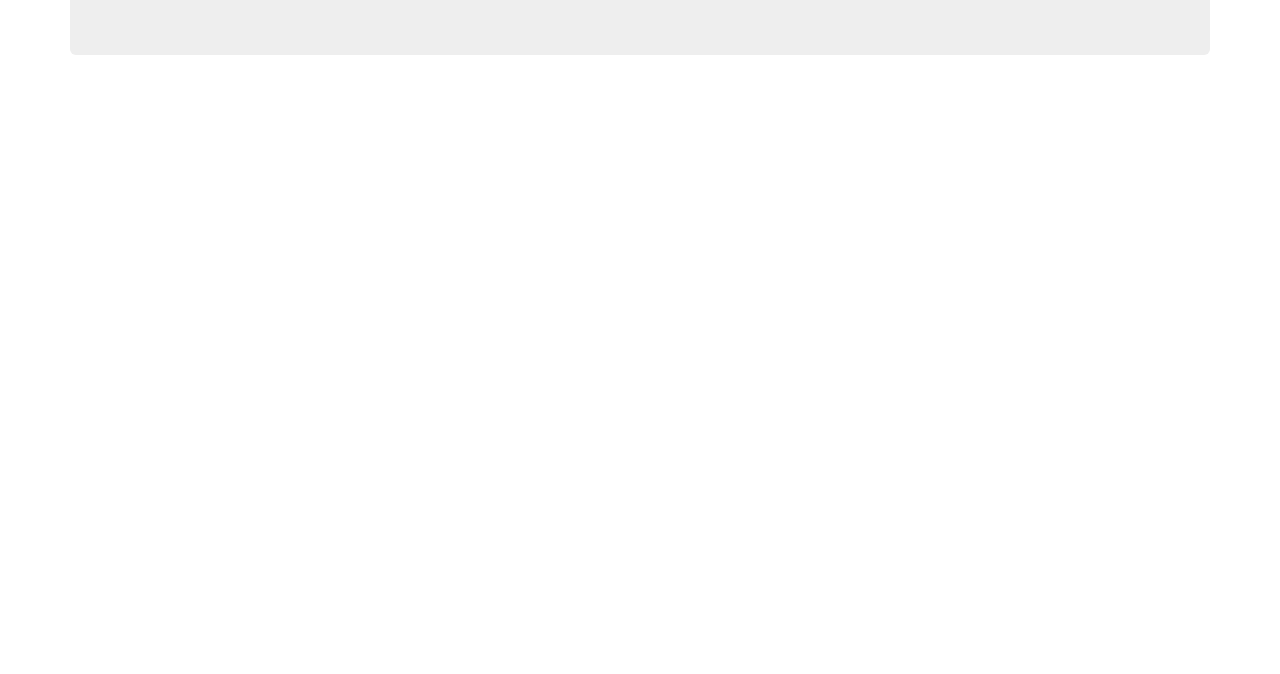
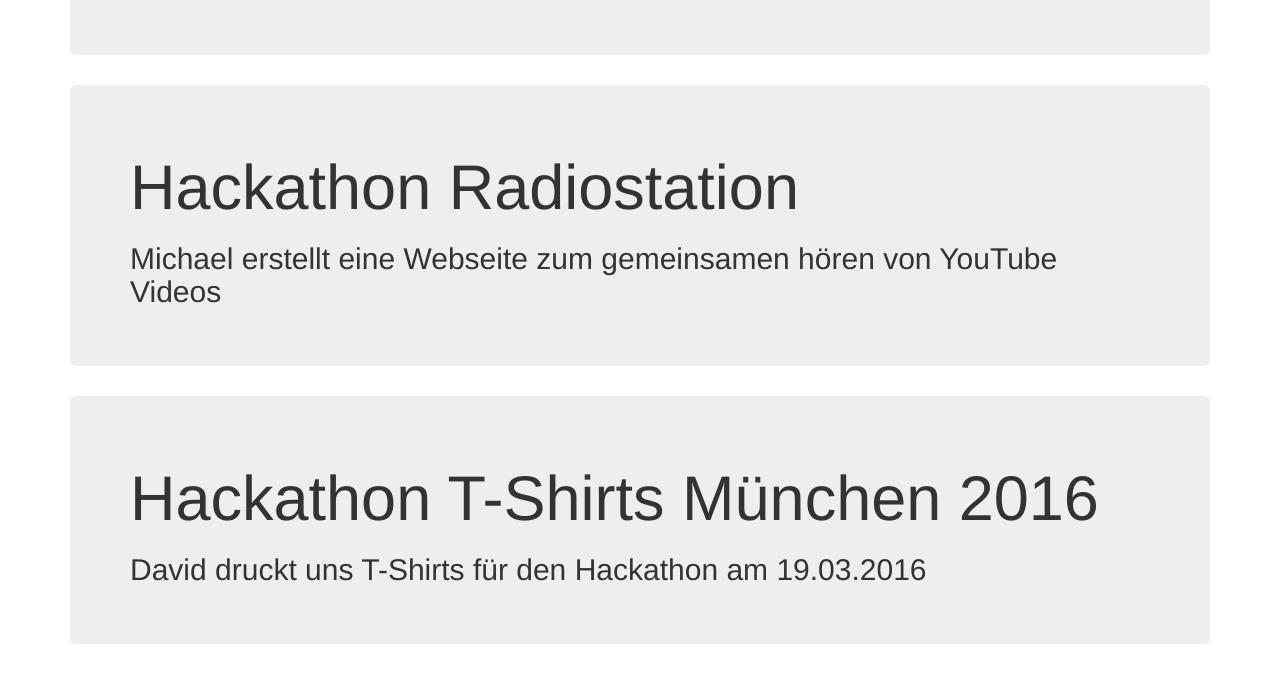
Before and after one commit to ToolboxBodensee/infoDisplay, a plain HTML site: page index.html in a window 1280 px wide. Shown: the part 1154-1828 px from the top of the page. Before the commit the page ends 1239 px from the top, so only its background shows below. Drawn offline with nearby package versions, Linux system fonts and the light colour scheme.

Commit message:
Add 2 new projects

```diff
--- a/index.html
+++ b/index.html
@@ -28,6 +28,14 @@
                 <h1>Infodisplay</h1>
                 <h2>Informationen zu aktuellen Projekten</h2>
             </div>
+            <div class="jumbotron">
+                <h1>Hackathon Radiostation</h1>
+                <h2>Michael erstellt eine Webseite zum gemeinsamen hören von YouTube Videos</h2>
+            </div>
+            <div class="jumbotron">
+                <h1>Hackathon T-Shirts München 2016</h1>
+                <h2>David druckt uns T-Shirts für den Hackathon am 19.03.2016</h2>
+            </div>
         </div>
 
 	</body>
```
